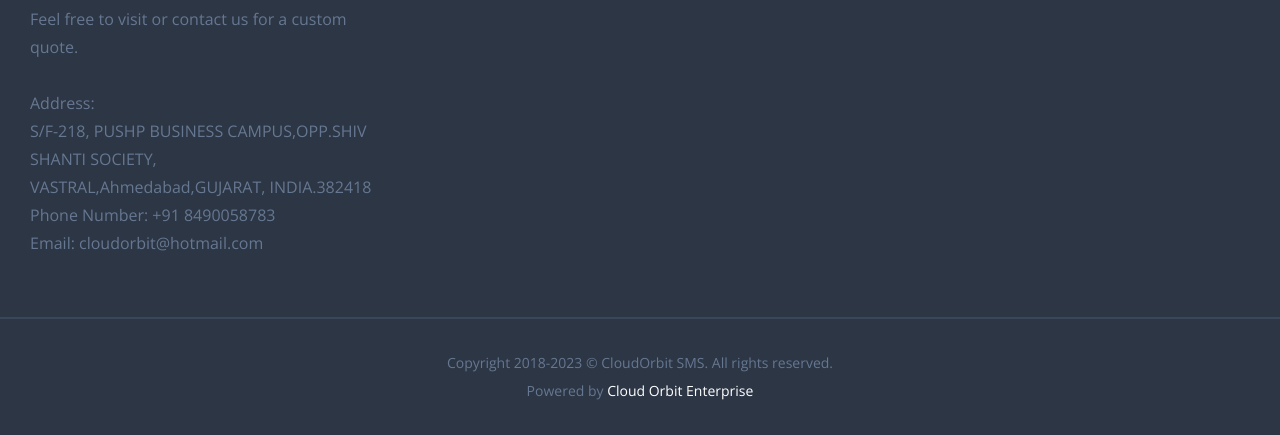
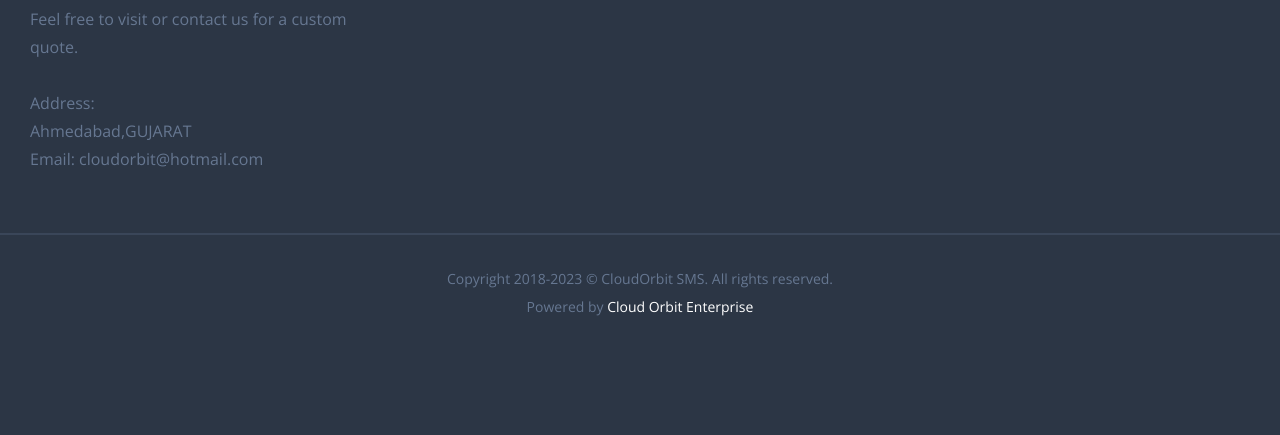
Before and after one commit to cloudorbit-co/cloudorbit.co, a plain HTML site: page contact.html in a window 1280 px wide. Shown: the part 1331-1766 px from the top of the page. After the commit the page ends 1682 px from the top, so only its background shows below. Drawn offline with nearby package versions, Linux system fonts and the light colour scheme.

Commit message:
Update contact.html

```diff
--- a/contact.html
+++ b/contact.html
@@ -129,8 +129,7 @@
 					We provide BULK SMS, VOICE SMS, INTERNATIONAL SMS, MEDIA
 						MARKETING, TOLL FREE, MISSED CALL & CAMPAIGN MANAGEMENT services.<br>
 						Feel free to visit or contact us for a custom quote.<br> <br>
-						Address:<br>S/F-218, PUSHP BUSINESS CAMPUS,OPP.SHIV SHANTI SOCIETY,<br>
-						VASTRAL,Ahmedabad,GUJARAT, INDIA.382418<br> Phone Number: +91 8490058783<br>
+						Address:<br>Ahmedabad,GUJARAT<br>
 						Email: cloudorbit@hotmail.com<br>
 
 					</p>
```
